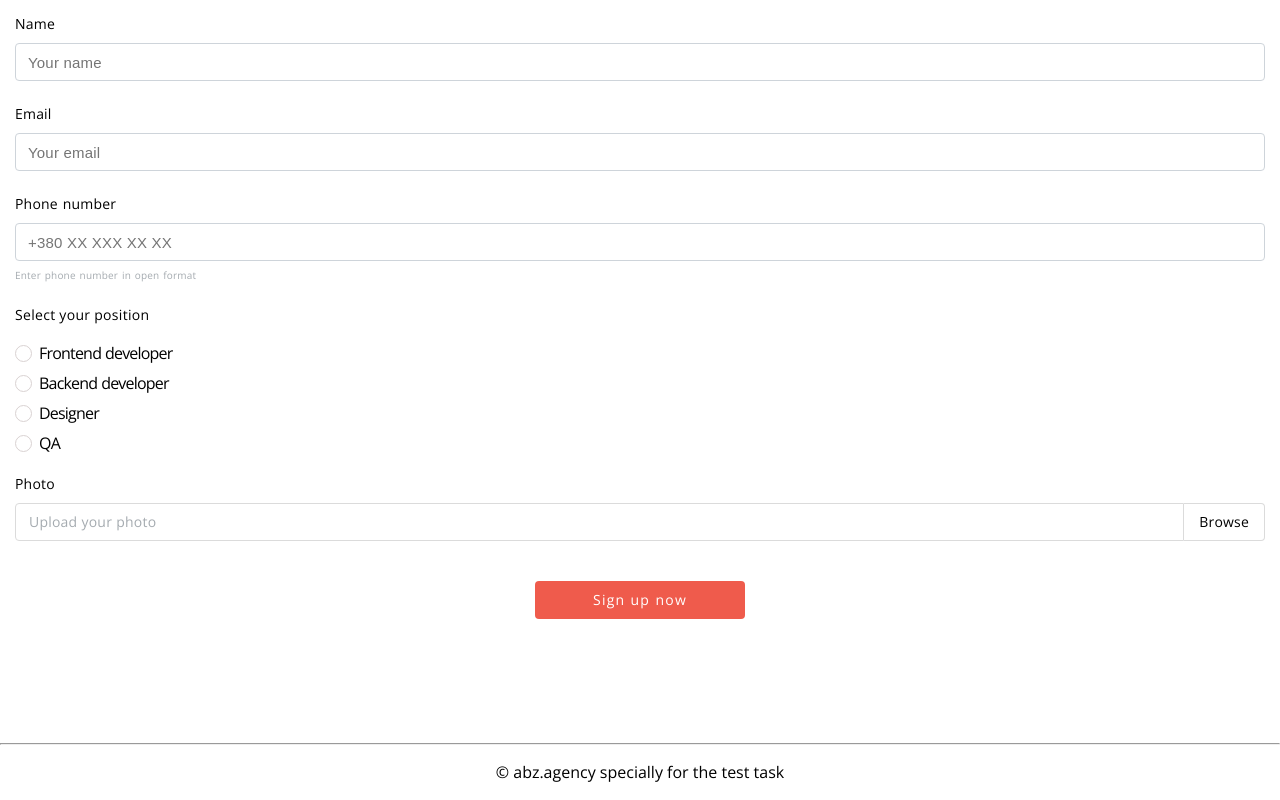
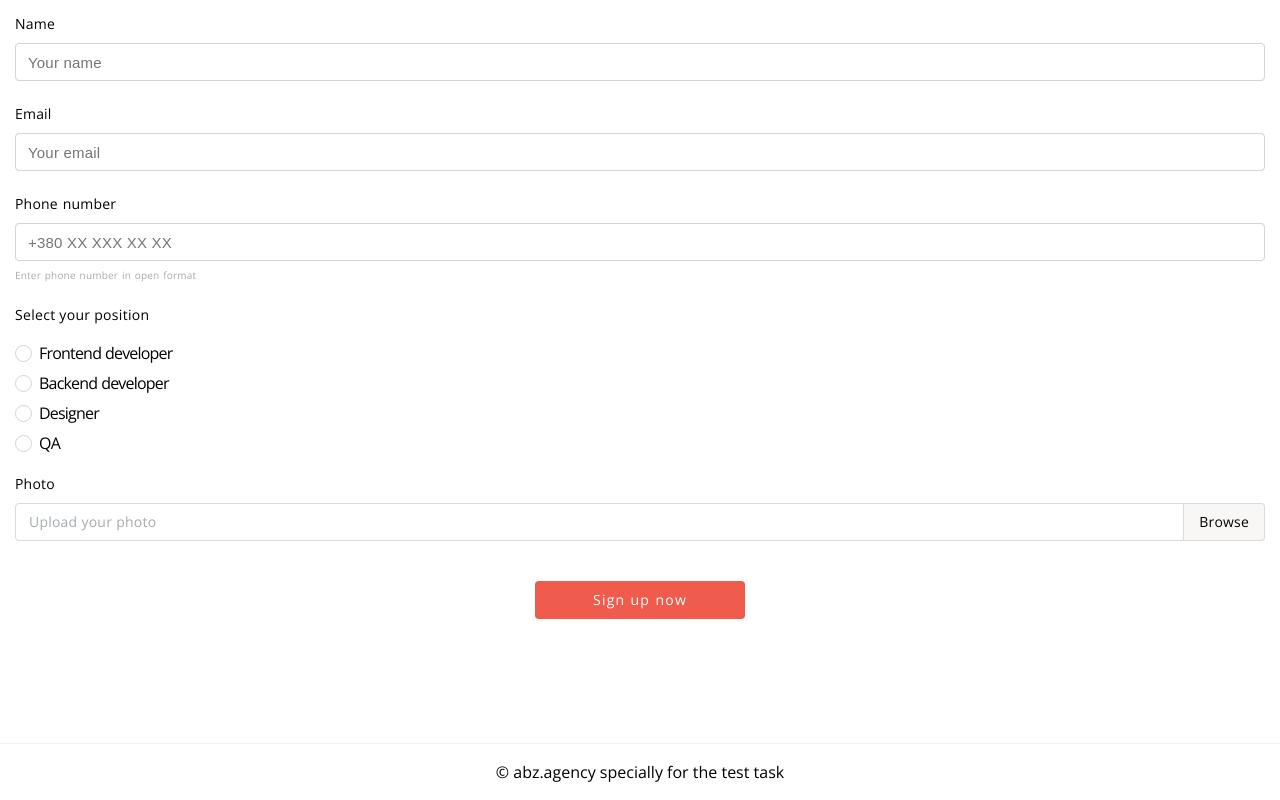
Before and after one commit to nedosika/testtask, a React (Create React App) app: page / in a window 1280 px wide. Shown: the part 2565-3365 px from the top of the page. Built offline with nearby package versions, Linux system fonts and the light colour scheme.

Commit message:
update footer

```diff
--- a/src/components/App/App.js
+++ b/src/components/App/App.js
@@ -119,7 +119,7 @@ function App() {
                     </div>
                 </form>
             </section>
-            <hr/>
+            <hr noshade="" size="1" color="#f4f4f4"/>
             <footer className={styles.footer}>
                 <span>&copy; abz.agency specially for the test task</span>
             </footer>
--- a/src/components/App/App.module.scss
+++ b/src/components/App/App.module.scss
@@ -368,6 +368,7 @@ input {
           border-radius: 0 4px 4px 0;
           border-width: 1px 1px 1px 0;
           color: black;
+          background-color: #f8f7f5;
         }
         .fileGroup{
           display: flex;
@@ -398,6 +399,6 @@ input {
   .footer{
     display: flex;
     justify-content: center;
-    margin: 19px;
+    margin: 20px;
   }
 }
```
